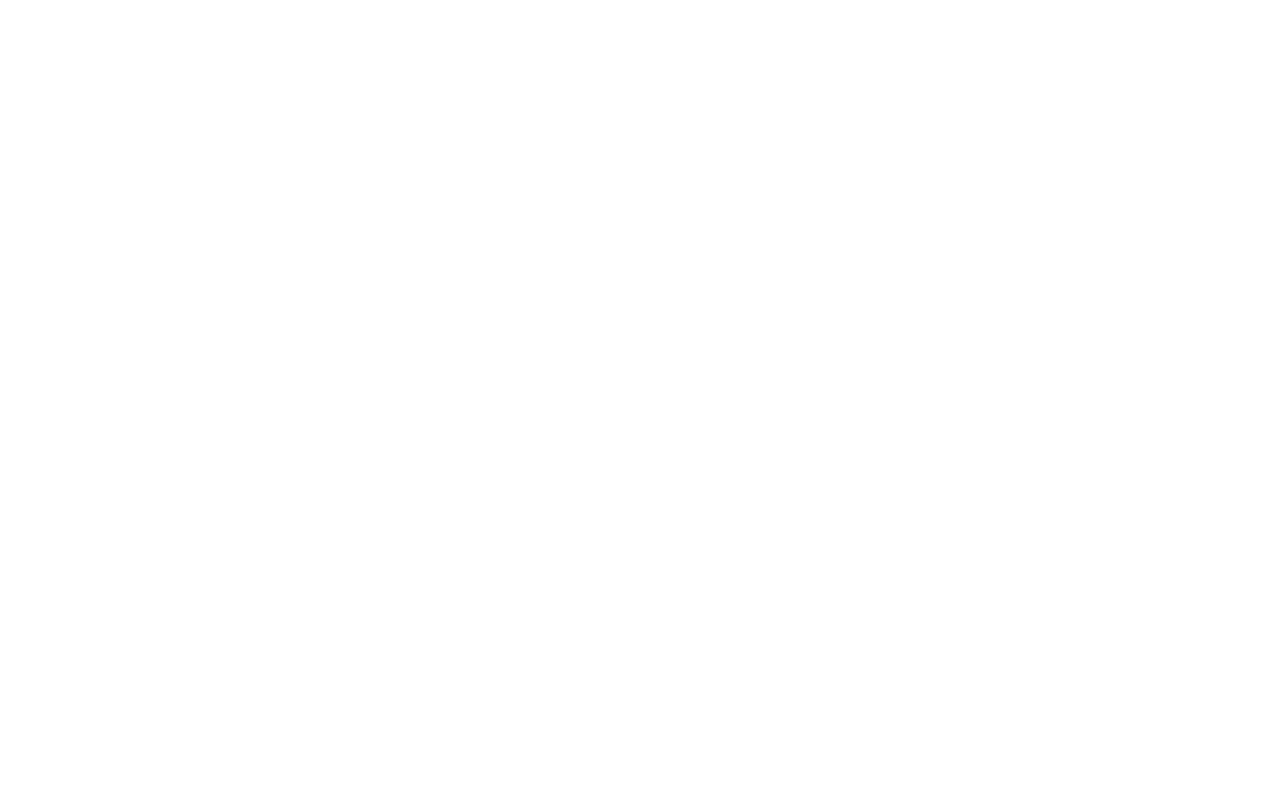
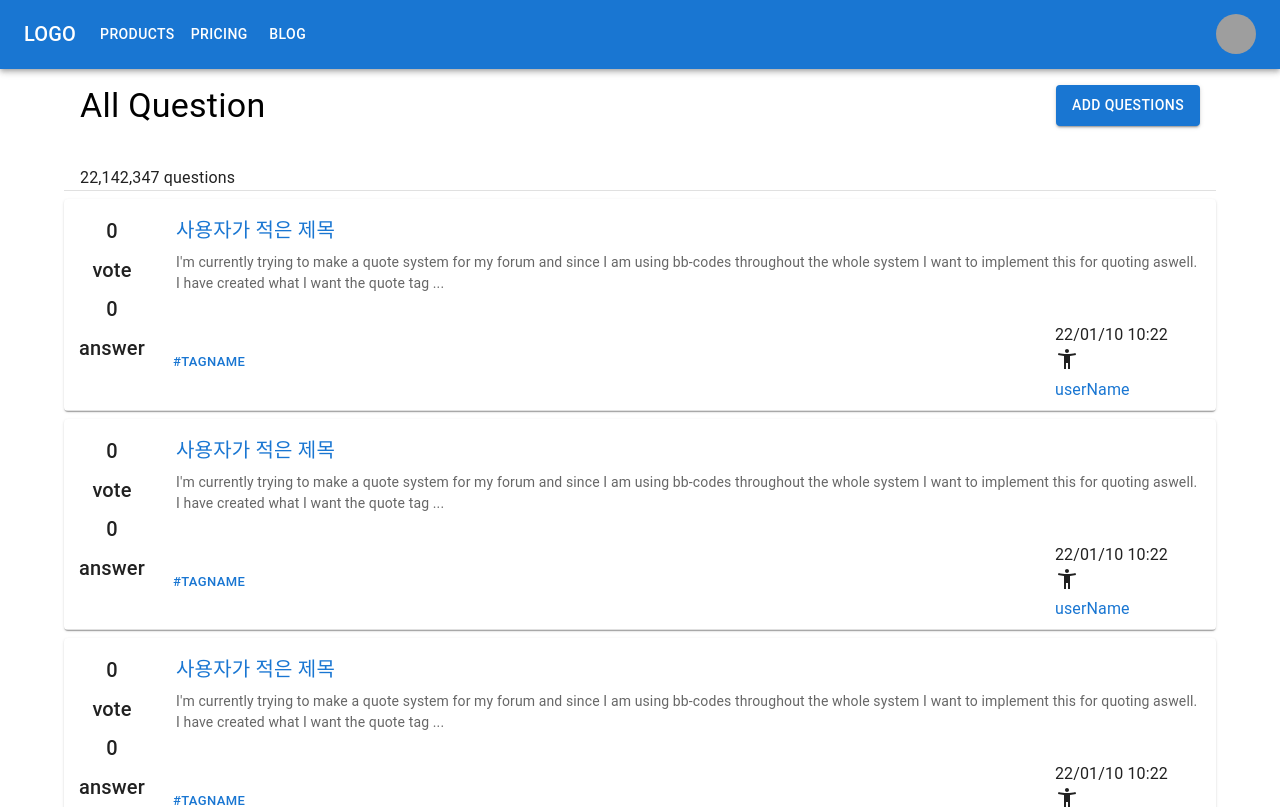
Before and after one commit to team-sohnhong/lifelog_front, a React (Create React App) app: page / in a window 1280 px wide. Shown: the top 807 px of the page. Built offline with nearby package versions, Linux system fonts and the light colour scheme; grey boxes are pictures that could not be loaded.

Commit message:
Make QuestionList UI

```diff
--- a/src/App.tsx
+++ b/src/App.tsx
@@ -1,7 +1,12 @@
 import { BrowserRouter, Route, Routes } from "react-router-dom";
 import Home from "./routes/Home";
 
-const App = () => {
+interface TodolistProps {
+  todos: {id: string, text: string}[]
+}
+
+
+const App: React.FC = () => {
   return (
     <BrowserRouter>
       <Routes>
--- /dev/null
+++ b/src/components/QuestionHeader.tsx
@@ -0,0 +1,26 @@
+import { Grid, Typography, Button, Box, Divider } from "@mui/material"
+
+export default function QuestionHeader() {
+  return (
+    <Box>
+      <Grid
+        container
+        spacing={0}
+        px={2}
+        pt={2}
+        justifyContent={"space-between"}
+      >
+        <Typography variant="h4" color="initial">
+          All Question
+        </Typography>
+        <Button variant="contained" color="primary">
+          Add Questions
+        </Button>
+      </Grid>
+      <Box sx={{ mt: 5 }}>
+        <Typography px={2}>22,142,347 questions</Typography>
+        <Divider />
+      </Box>
+    </Box>
+  )
+}
--- /dev/null
+++ b/src/components/QuestionList.tsx
@@ -0,0 +1,107 @@
+import {
+  Grid,
+  Typography,
+  Button,
+  Box,
+  Divider,
+  Card,
+  CardActions,
+  CardContent,
+  Link,
+  List,
+  ListItem,
+} from "@mui/material"
+import AccessibilityNewIcon from "@mui/icons-material/AccessibilityNew"
+
+export default function QuestionList() {
+  return (
+    <List>
+      {[0, 1, 2, 3].map(() => {
+        return (
+          <Card sx={{ minWidth: 275, mb: 1 }}>
+            <Grid
+              container
+              direction="row"
+              // justify="center"
+              // alignItems="center"
+              alignContent="center"
+            >
+              {/* views and answers */}
+              <Grid item xs={1}>
+                <Box
+                  sx={{
+                    my: 2,
+                    display: "flex",
+                    flexDirection: "column",
+                    justifyContent: "center",
+                    alignContent: "center",
+                    alignItems: "center",
+                  }}
+                  component="div"
+                >
+                  <Typography variant="h6" gutterBottom>
+                    0
+                  </Typography>
+                  <Typography variant="h6" gutterBottom>
+                    vote
+                  </Typography>
+                  <Typography variant="h6" gutterBottom>
+                    0
+                  </Typography>
+                  <Typography variant="h6" gutterBottom>
+                    answer
+                  </Typography>
+                </Box>
+              </Grid>
+              {/* content-body */}
+              <Grid item xs={11} mx={"auto"}>
+                <CardContent>
+                  <Link href="/home" underline="none">
+                    <Typography sx={{ fontSize: 20 }} gutterBottom>
+                      사용자가 적은 제목
+                    </Typography>
+                  </Link>
+                  <Typography
+                    sx={{ fontSize: 14 }}
+                    color="text.secondary"
+                    gutterBottom
+                  >
+                    I'm currently trying to make a quote system for my forum and
+                    since I am using bb-codes throughout the whole system I want
+                    to implement this for quoting aswell. I have created what I
+                    want the quote tag ...
+                  </Typography>
+                </CardContent>
+                <CardActions sx={{ fontSize: 15 }}>
+                  <Grid
+                    container
+                    spacing={0}
+                    direction="row"
+                    justifyContent="space-between"
+                    alignItems="center"
+                    alignContent="center"
+                    wrap="nowrap"
+                  >
+                    <Grid item xs={1}>
+                      <Button size="small">#TagName</Button>
+                    </Grid>
+                    <Grid item mr={5}>
+                      <Typography>22/01/10 10:22</Typography>
+                      <AccessibilityNewIcon></AccessibilityNewIcon>
+                      <Link href="/user" underline="none">
+                        <Typography>userName</Typography>
+                      </Link>
+                    </Grid>
+                  </Grid>
+                </CardActions>
+              </Grid>
+            </Grid>
+
+            <Divider />
+          </Card>
+        )
+      })}
+      <ListItem></ListItem>
+    </List>
+  )
+}
--- a/src/routes/Home.tsx
+++ b/src/routes/Home.tsx
@@ -1,9 +1,48 @@
-import { AppBar } from "@mui/material";
-import exp from "constants";
-import Dashboard from "../components/Dashboard";
+import { Box, Container, CssBaseline } from "@mui/material"
+import React from "react"
+import AppBar from "../components/AppBar"
+import QuestionHeader from "../components/QuestionHeader"
+import QuestionList from "../components/QuestionList"
+
+interface PostProps {
+  post: {
+    date: string
+    title: string
+    content: string
+    vote: number
+    answer: number
+    tags: Array<string>
+    created_at: Date
+    writer: User
+  }
+}
+
+interface User {
+  id: string
+  user_name: string
+  address: string
+  image: string
+}
 
 function Home() {
-  return <AppBar />;
+  return (
+    <div>
+      <AppBar />
+      <React.Fragment>
+        <CssBaseline />
+        <Container fixed>
+          <Box
+            sx={{
+              height: "150vh",
+            }}
+          >
+            <QuestionHeader />
+            <QuestionList />
+          </Box>
+        </Container>
+      </React.Fragment>
+    </div>
+  )
 }
 
-export default Home;
+export default Home
```
